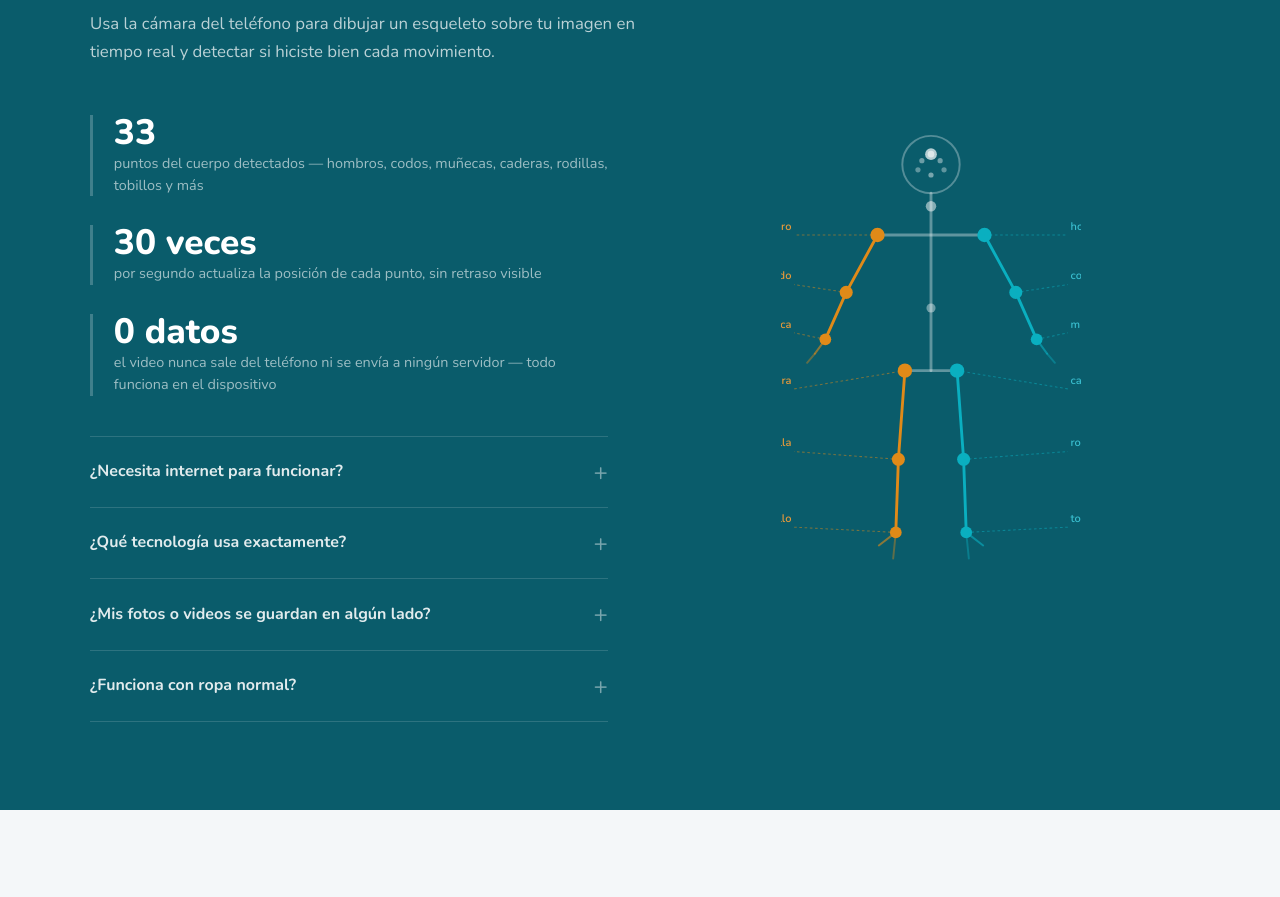
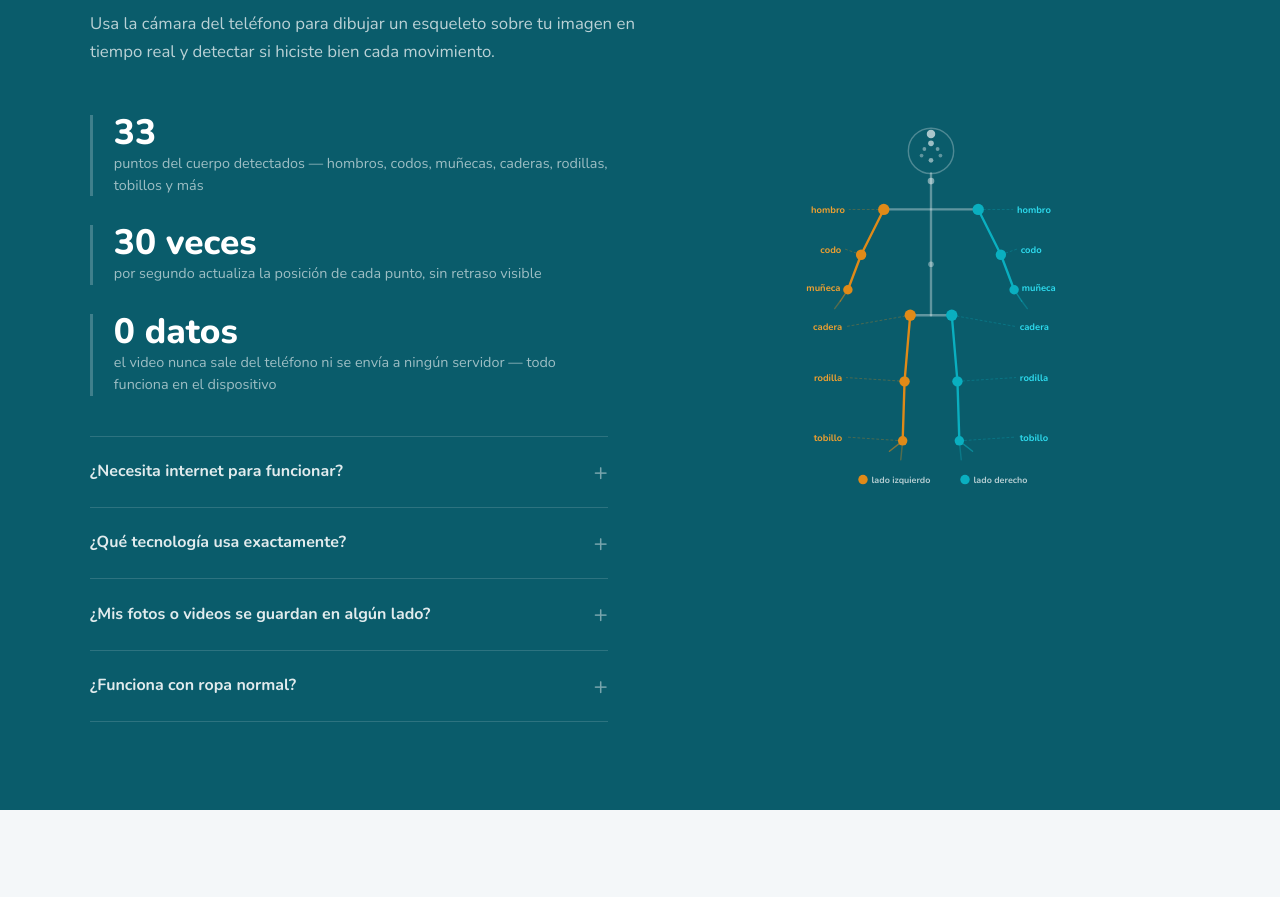
Before and after one commit to Jesyfer/rehabapp-cree, a plain HTML site: page index.html in a window 1280 px wide. Shown: the part 2439-3336 px from the top of the page. Drawn offline with nearby package versions, Linux system fonts and the light colour scheme.

Commit message:
Actualización

```diff
--- a/index.html
+++ b/index.html
@@ -777,98 +777,131 @@ footer a:hover { color: #fff; }
 
       <!-- Skeleton anatomy diagram -->
       <div style="display:flex;justify-content:center;">
-        <svg viewBox="0 0 230 360" xmlns="http://www.w3.org/2000/svg" style="width:100%;max-width:300px;"
+        <!--
+          ViewBox 0 0 360 400 — skeleton centrado en x=180
+          Zona izquierda (etiquetas): x 0-90
+          Esqueleto:                  x 90-270
+          Zona derecha (etiquetas):   x 270-360
+        -->
+        <svg viewBox="0 0 360 400" xmlns="http://www.w3.org/2000/svg" style="width:100%;max-width:340px;"
              role="img" aria-label="Diagrama de los 33 puntos de detección de postura del cuerpo">
-          <!-- Face landmarks (subtle) -->
-          <circle cx="115" cy="30" r="2.5" fill="rgba(255,255,255,.55)"/>
-          <circle cx="108" cy="35" r="2" fill="rgba(255,255,255,.4)"/>
-          <circle cx="122" cy="35" r="2" fill="rgba(255,255,255,.4)"/>
-          <circle cx="105" cy="42" r="2" fill="rgba(255,255,255,.35)"/>
-          <circle cx="125" cy="42" r="2" fill="rgba(255,255,255,.35)"/>
-          <circle cx="115" cy="46" r="2" fill="rgba(255,255,255,.45)"/>
-          <!-- Head -->
-          <circle cx="115" cy="38" r="22" fill="none" stroke="rgba(255,255,255,.3)" stroke-width="1.5"/>
+
+          <!-- Face landmarks -->
+          <circle cx="180" cy="30" r="3" fill="rgba(255,255,255,.6)"/>
+          <circle cx="173" cy="36" r="2" fill="rgba(255,255,255,.4)"/>
+          <circle cx="187" cy="36" r="2" fill="rgba(255,255,255,.4)"/>
+          <circle cx="170" cy="43" r="2" fill="rgba(255,255,255,.35)"/>
+          <circle cx="190" cy="43" r="2" fill="rgba(255,255,255,.35)"/>
+          <circle cx="180" cy="48" r="2.5" fill="rgba(255,255,255,.5)"/>
+          <!-- Head circle -->
+          <circle cx="180" cy="38" r="24" fill="none" stroke="rgba(255,255,255,.28)" stroke-width="1.5"/>
+
           <!-- Spine -->
-          <line x1="115" y1="60" x2="115" y2="196" stroke="rgba(255,255,255,.35)" stroke-width="2.2" stroke-linecap="round"/>
-          <!-- Shoulders line -->
-          <line x1="74" y1="92" x2="156" y2="92" stroke="rgba(255,255,255,.35)" stroke-width="2.2" stroke-linecap="round"/>
-          <!-- Hips line -->
-          <line x1="95" y1="196" x2="135" y2="196" stroke="rgba(255,255,255,.35)" stroke-width="2.2" stroke-linecap="round"/>
-          <!-- L arm -->
-          <line x1="74" y1="92" x2="50" y2="136" stroke="#E08A18" stroke-width="2.2" stroke-linecap="round"/>
-          <line x1="50" y1="136" x2="34" y2="172" stroke="#E08A18" stroke-width="2.2" stroke-linecap="round"/>
-          <line x1="34" y1="172" x2="26" y2="183" stroke="#E08A18" stroke-width="1.5" stroke-linecap="round" opacity=".6"/>
-          <line x1="26" y1="183" x2="20" y2="190" stroke="#E08A18" stroke-width="1.5" stroke-linecap="round" opacity=".4"/>
-          <!-- R arm -->
-          <line x1="156" y1="92" x2="180" y2="136" stroke="#0AAFC0" stroke-width="2.2" stroke-linecap="round"/>
-          <line x1="180" y1="136" x2="196" y2="172" stroke="#0AAFC0" stroke-width="2.2" stroke-linecap="round"/>
-          <line x1="196" y1="172" x2="204" y2="183" stroke="#0AAFC0" stroke-width="1.5" stroke-linecap="round" opacity=".6"/>
-          <line x1="204" y1="183" x2="210" y2="190" stroke="#0AAFC0" stroke-width="1.5" stroke-linecap="round" opacity=".4"/>
-          <!-- L leg -->
-          <line x1="95" y1="196" x2="90" y2="264" stroke="#E08A18" stroke-width="2.2" stroke-linecap="round"/>
-          <line x1="90" y1="264" x2="88" y2="320" stroke="#E08A18" stroke-width="2.2" stroke-linecap="round"/>
-          <line x1="88" y1="320" x2="75" y2="330" stroke="#E08A18" stroke-width="1.5" stroke-linecap="round" opacity=".6"/>
-          <line x1="88" y1="320" x2="86" y2="340" stroke="#E08A18" stroke-width="1.5" stroke-linecap="round" opacity=".4"/>
-          <!-- R leg -->
-          <line x1="135" y1="196" x2="140" y2="264" stroke="#0AAFC0" stroke-width="2.2" stroke-linecap="round"/>
-          <line x1="140" y1="264" x2="142" y2="320" stroke="#0AAFC0" stroke-width="2.2" stroke-linecap="round"/>
-          <line x1="142" y1="320" x2="155" y2="330" stroke="#0AAFC0" stroke-width="1.5" stroke-linecap="round" opacity=".6"/>
-          <line x1="142" y1="320" x2="144" y2="340" stroke="#0AAFC0" stroke-width="1.5" stroke-linecap="round" opacity=".4"/>
+          <line x1="180" y1="62" x2="180" y2="212" stroke="rgba(255,255,255,.35)" stroke-width="2.5" stroke-linecap="round"/>
+          <!-- Shoulders bar -->
+          <line x1="130" y1="100" x2="230" y2="100" stroke="rgba(255,255,255,.35)" stroke-width="2.5" stroke-linecap="round"/>
+          <!-- Hips bar -->
+          <line x1="158" y1="212" x2="202" y2="212" stroke="rgba(255,255,255,.35)" stroke-width="2.5" stroke-linecap="round"/>
 
-          <!-- DOTS -->
-          <circle cx="115" cy="30" r="4.5" fill="rgba(255,255,255,.7)"/>
-          <circle cx="115" cy="70" r="4" fill="rgba(255,255,255,.5)"/>
-          <circle cx="74" cy="92" r="5.5" fill="#E08A18"/>
-          <circle cx="156" cy="92" r="5.5" fill="#0AAFC0"/>
-          <circle cx="115" cy="148" r="3.5" fill="rgba(255,255,255,.4)"/>
-          <circle cx="50" cy="136" r="5" fill="#E08A18"/>
-          <circle cx="180" cy="136" r="5" fill="#0AAFC0"/>
-          <circle cx="34" cy="172" r="4.5" fill="#E08A18"/>
-          <circle cx="196" cy="172" r="4.5" fill="#0AAFC0"/>
-          <circle cx="95" cy="196" r="5.5" fill="#E08A18"/>
-          <circle cx="135" cy="196" r="5.5" fill="#0AAFC0"/>
-          <circle cx="90" cy="264" r="5" fill="#E08A18"/>
-          <circle cx="140" cy="264" r="5" fill="#0AAFC0"/>
-          <circle cx="88" cy="320" r="4.5" fill="#E08A18"/>
-          <circle cx="142" cy="320" r="4.5" fill="#0AAFC0"/>
+          <!-- L arm (amber) -->
+          <line x1="130" y1="100" x2="106" y2="148" stroke="#E08A18" stroke-width="2.5" stroke-linecap="round"/>
+          <line x1="106" y1="148" x2="92" y2="185" stroke="#E08A18" stroke-width="2.5" stroke-linecap="round"/>
+          <line x1="92" y1="185" x2="84" y2="197" stroke="#E08A18" stroke-width="1.5" stroke-linecap="round" opacity=".55"/>
+          <line x1="84" y1="197" x2="78" y2="205" stroke="#E08A18" stroke-width="1.5" stroke-linecap="round" opacity=".35"/>
 
-          <!-- Labels with connector dots -->
-          <line x1="74" y1="92" x2="10" y2="92" stroke="#E08A18" stroke-width=".8" stroke-dasharray="2,2" opacity=".5"/>
-          <text x="8" y="88" font-family="Nunito,sans-serif" font-size="8.5" fill="#E89A3A" text-anchor="end" font-weight="600">hombro</text>
+          <!-- R arm (cyan) -->
+          <line x1="230" y1="100" x2="254" y2="148" stroke="#0AAFC0" stroke-width="2.5" stroke-linecap="round"/>
+          <line x1="254" y1="148" x2="268" y2="185" stroke="#0AAFC0" stroke-width="2.5" stroke-linecap="round"/>
+          <line x1="268" y1="185" x2="276" y2="197" stroke="#0AAFC0" stroke-width="1.5" stroke-linecap="round" opacity=".55"/>
+          <line x1="276" y1="197" x2="282" y2="205" stroke="#0AAFC0" stroke-width="1.5" stroke-linecap="round" opacity=".35"/>
 
-          <line x1="50" y1="136" x2="10" y2="130" stroke="#E08A18" stroke-width=".8" stroke-dasharray="2,2" opacity=".5"/>
-          <text x="8" y="126" font-family="Nunito,sans-serif" font-size="8.5" fill="#E89A3A" text-anchor="end" font-weight="600">codo</text>
+          <!-- L leg (amber) -->
+          <line x1="158" y1="212" x2="152" y2="282" stroke="#E08A18" stroke-width="2.5" stroke-linecap="round"/>
+          <line x1="152" y1="282" x2="150" y2="345" stroke="#E08A18" stroke-width="2.5" stroke-linecap="round"/>
+          <line x1="150" y1="345" x2="136" y2="356" stroke="#E08A18" stroke-width="1.5" stroke-linecap="round" opacity=".55"/>
+          <line x1="150" y1="345" x2="148" y2="365" stroke="#E08A18" stroke-width="1.5" stroke-linecap="round" opacity=".35"/>
 
-          <line x1="34" y1="172" x2="10" y2="167" stroke="#E08A18" stroke-width=".8" stroke-dasharray="2,2" opacity=".5"/>
-          <text x="8" y="163" font-family="Nunito,sans-serif" font-size="8.5" fill="#E89A3A" text-anchor="end" font-weight="600">muñeca</text>
+          <!-- R leg (cyan) -->
+          <line x1="202" y1="212" x2="208" y2="282" stroke="#0AAFC0" stroke-width="2.5" stroke-linecap="round"/>
+          <line x1="208" y1="282" x2="210" y2="345" stroke="#0AAFC0" stroke-width="2.5" stroke-linecap="round"/>
+          <line x1="210" y1="345" x2="224" y2="356" stroke="#0AAFC0" stroke-width="1.5" stroke-linecap="round" opacity=".55"/>
+          <line x1="210" y1="345" x2="212" y2="365" stroke="#0AAFC0" stroke-width="1.5" stroke-linecap="round" opacity=".35"/>
 
-          <line x1="95" y1="196" x2="10" y2="210" stroke="#E08A18" stroke-width=".8" stroke-dasharray="2,2" opacity=".5"/>
-          <text x="8" y="206" font-family="Nunito,sans-serif" font-size="8.5" fill="#E89A3A" text-anchor="end" font-weight="600">cadera</text>
+          <!-- LANDMARK DOTS -->
+          <!-- nose -->
+          <circle cx="180" cy="20" r="4.5" fill="rgba(255,255,255,.65)"/>
+          <!-- neck -->
+          <circle cx="180" cy="70" r="3.5" fill="rgba(255,255,255,.45)"/>
+          <!-- mid-torso -->
+          <circle cx="180" cy="158" r="3" fill="rgba(255,255,255,.35)"/>
+          <!-- L shoulder -->
+          <circle cx="130" cy="100" r="6" fill="#E08A18"/>
+          <!-- R shoulder -->
+          <circle cx="230" cy="100" r="6" fill="#0AAFC0"/>
+          <!-- L elbow -->
+          <circle cx="106" cy="148" r="5.5" fill="#E08A18"/>
+          <!-- R elbow -->
+          <circle cx="254" cy="148" r="5.5" fill="#0AAFC0"/>
+          <!-- L wrist -->
+          <circle cx="92" cy="185" r="5" fill="#E08A18"/>
+          <!-- R wrist -->
+          <circle cx="268" cy="185" r="5" fill="#0AAFC0"/>
+          <!-- L hip -->
+          <circle cx="158" cy="212" r="6" fill="#E08A18"/>
+          <!-- R hip -->
+          <circle cx="202" cy="212" r="6" fill="#0AAFC0"/>
+          <!-- L knee -->
+          <circle cx="152" cy="282" r="5.5" fill="#E08A18"/>
+          <!-- R knee -->
+          <circle cx="208" cy="282" r="5.5" fill="#0AAFC0"/>
+          <!-- L ankle -->
+          <circle cx="150" cy="345" r="5" fill="#E08A18"/>
+          <!-- R ankle -->
+          <circle cx="210" cy="345" r="5" fill="#0AAFC0"/>
 
-          <line x1="90" y1="264" x2="10" y2="258" stroke="#E08A18" stroke-width=".8" stroke-dasharray="2,2" opacity=".5"/>
-          <text x="8" y="254" font-family="Nunito,sans-serif" font-size="8.5" fill="#E89A3A" text-anchor="end" font-weight="600">rodilla</text>
+          <!-- LEFT LABELS (text-anchor start, lines from joints to label zone x≈88) -->
+          <line x1="130" y1="100" x2="93" y2="100" stroke="#E08A18" stroke-width=".7" stroke-dasharray="3,2" opacity=".45"/>
+          <text x="89" y="104" font-family="Nunito,sans-serif" font-size="10" fill="#F0A030" text-anchor="end" font-weight="700">hombro</text>
 
-          <line x1="88" y1="320" x2="10" y2="316" stroke="#E08A18" stroke-width=".8" stroke-dasharray="2,2" opacity=".5"/>
-          <text x="8" y="312" font-family="Nunito,sans-serif" font-size="8.5" fill="#E89A3A" text-anchor="end" font-weight="600">tobillo</text>
+          <line x1="106" y1="148" x2="89" y2="142" stroke="#E08A18" stroke-width=".7" stroke-dasharray="3,2" opacity=".45"/>
+          <text x="85" y="146" font-family="Nunito,sans-serif" font-size="10" fill="#F0A030" text-anchor="end" font-weight="700">codo</text>
 
-          <!-- Right labels -->
-          <line x1="156" y1="92" x2="220" y2="92" stroke="#0AAFC0" stroke-width=".8" stroke-dasharray="2,2" opacity=".5"/>
-          <text x="222" y="88" font-family="Nunito,sans-serif" font-size="8.5" fill="#3ABFD0" font-weight="600">hombro</text>
+          <line x1="92" y1="185" x2="88" y2="182" stroke="#E08A18" stroke-width=".7" stroke-dasharray="3,2" opacity=".45"/>
+          <text x="84" y="186" font-family="Nunito,sans-serif" font-size="10" fill="#F0A030" text-anchor="end" font-weight="700">muñeca</text>
 
-          <line x1="180" y1="136" x2="220" y2="130" stroke="#0AAFC0" stroke-width=".8" stroke-dasharray="2,2" opacity=".5"/>
-          <text x="222" y="126" font-family="Nunito,sans-serif" font-size="8.5" fill="#3ABFD0" font-weight="600">codo</text>
+          <line x1="158" y1="212" x2="90" y2="224" stroke="#E08A18" stroke-width=".7" stroke-dasharray="3,2" opacity=".45"/>
+          <text x="86" y="228" font-family="Nunito,sans-serif" font-size="10" fill="#F0A030" text-anchor="end" font-weight="700">cadera</text>
 
-          <line x1="196" y1="172" x2="220" y2="167" stroke="#0AAFC0" stroke-width=".8" stroke-dasharray="2,2" opacity=".5"/>
-          <text x="222" y="163" font-family="Nunito,sans-serif" font-size="8.5" fill="#3ABFD0" font-weight="600">muñeca</text>
+          <line x1="152" y1="282" x2="90" y2="278" stroke="#E08A18" stroke-width=".7" stroke-dasharray="3,2" opacity=".45"/>
+          <text x="86" y="282" font-family="Nunito,sans-serif" font-size="10" fill="#F0A030" text-anchor="end" font-weight="700">rodilla</text>
 
-          <line x1="135" y1="196" x2="220" y2="210" stroke="#0AAFC0" stroke-width=".8" stroke-dasharray="2,2" opacity=".5"/>
-          <text x="222" y="206" font-family="Nunito,sans-serif" font-size="8.5" fill="#3ABFD0" font-weight="600">cadera</text>
+          <line x1="150" y1="345" x2="90" y2="341" stroke="#E08A18" stroke-width=".7" stroke-dasharray="3,2" opacity=".45"/>
+          <text x="86" y="345" font-family="Nunito,sans-serif" font-size="10" fill="#F0A030" text-anchor="end" font-weight="700">tobillo</text>
 
-          <line x1="140" y1="264" x2="220" y2="258" stroke="#0AAFC0" stroke-width=".8" stroke-dasharray="2,2" opacity=".5"/>
-          <text x="222" y="254" font-family="Nunito,sans-serif" font-size="8.5" fill="#3ABFD0" font-weight="600">rodilla</text>
+          <!-- RIGHT LABELS (text-anchor start, from x≈272) -->
+          <line x1="230" y1="100" x2="267" y2="100" stroke="#0AAFC0" stroke-width=".7" stroke-dasharray="3,2" opacity=".45"/>
+          <text x="271" y="104" font-family="Nunito,sans-serif" font-size="10" fill="#2DDAED" text-anchor="start" font-weight="700">hombro</text>
 
-          <line x1="142" y1="320" x2="220" y2="316" stroke="#0AAFC0" stroke-width=".8" stroke-dasharray="2,2" opacity=".5"/>
-          <text x="222" y="312" font-family="Nunito,sans-serif" font-size="8.5" fill="#3ABFD0" font-weight="600">tobillo</text>
+          <line x1="254" y1="148" x2="271" y2="142" stroke="#0AAFC0" stroke-width=".7" stroke-dasharray="3,2" opacity=".45"/>
+          <text x="275" y="146" font-family="Nunito,sans-serif" font-size="10" fill="#2DDAED" text-anchor="start" font-weight="700">codo</text>
+
+          <line x1="268" y1="185" x2="272" y2="182" stroke="#0AAFC0" stroke-width=".7" stroke-dasharray="3,2" opacity=".45"/>
+          <text x="276" y="186" font-family="Nunito,sans-serif" font-size="10" fill="#2DDAED" text-anchor="start" font-weight="700">muñeca</text>
+
+          <line x1="202" y1="212" x2="270" y2="224" stroke="#0AAFC0" stroke-width=".7" stroke-dasharray="3,2" opacity=".45"/>
+          <text x="274" y="228" font-family="Nunito,sans-serif" font-size="10" fill="#2DDAED" text-anchor="start" font-weight="700">cadera</text>
+
+          <line x1="208" y1="282" x2="270" y2="278" stroke="#0AAFC0" stroke-width=".7" stroke-dasharray="3,2" opacity=".45"/>
+          <text x="274" y="282" font-family="Nunito,sans-serif" font-size="10" fill="#2DDAED" text-anchor="start" font-weight="700">rodilla</text>
+
+          <line x1="210" y1="345" x2="270" y2="341" stroke="#0AAFC0" stroke-width=".7" stroke-dasharray="3,2" opacity=".45"/>
+          <text x="274" y="345" font-family="Nunito,sans-serif" font-size="10" fill="#2DDAED" text-anchor="start" font-weight="700">tobillo</text>
+
+          <!-- Legend row at bottom -->
+          <circle cx="108" cy="386" r="5" fill="#E08A18"/>
+          <text x="117" y="390" font-family="Nunito,sans-serif" font-size="9.5" fill="rgba(255,255,255,.7)" font-weight="700">lado izquierdo</text>
+          <circle cx="216" cy="386" r="5" fill="#0AAFC0"/>
+          <text x="225" y="390" font-family="Nunito,sans-serif" font-size="9.5" fill="rgba(255,255,255,.7)" font-weight="700">lado derecho</text>
         </svg>
       </div>
     </div>
```
Also changed, not shown: 1 other file.
